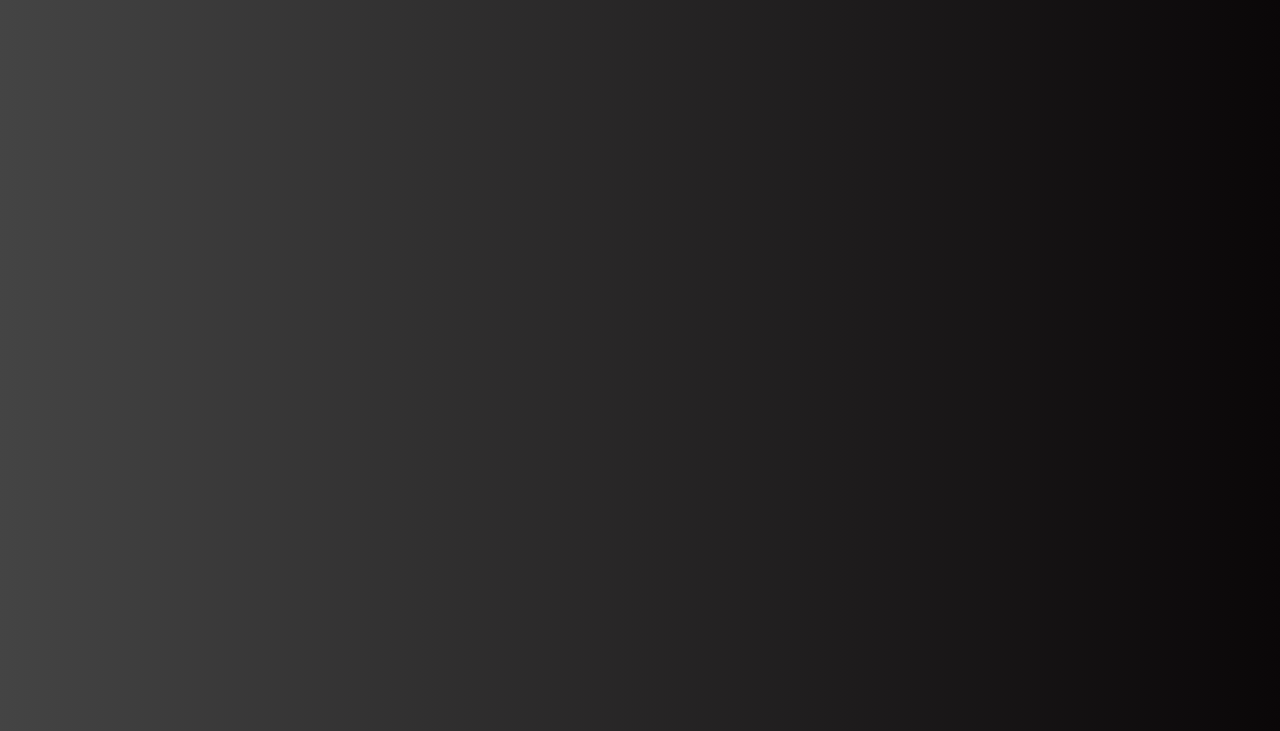
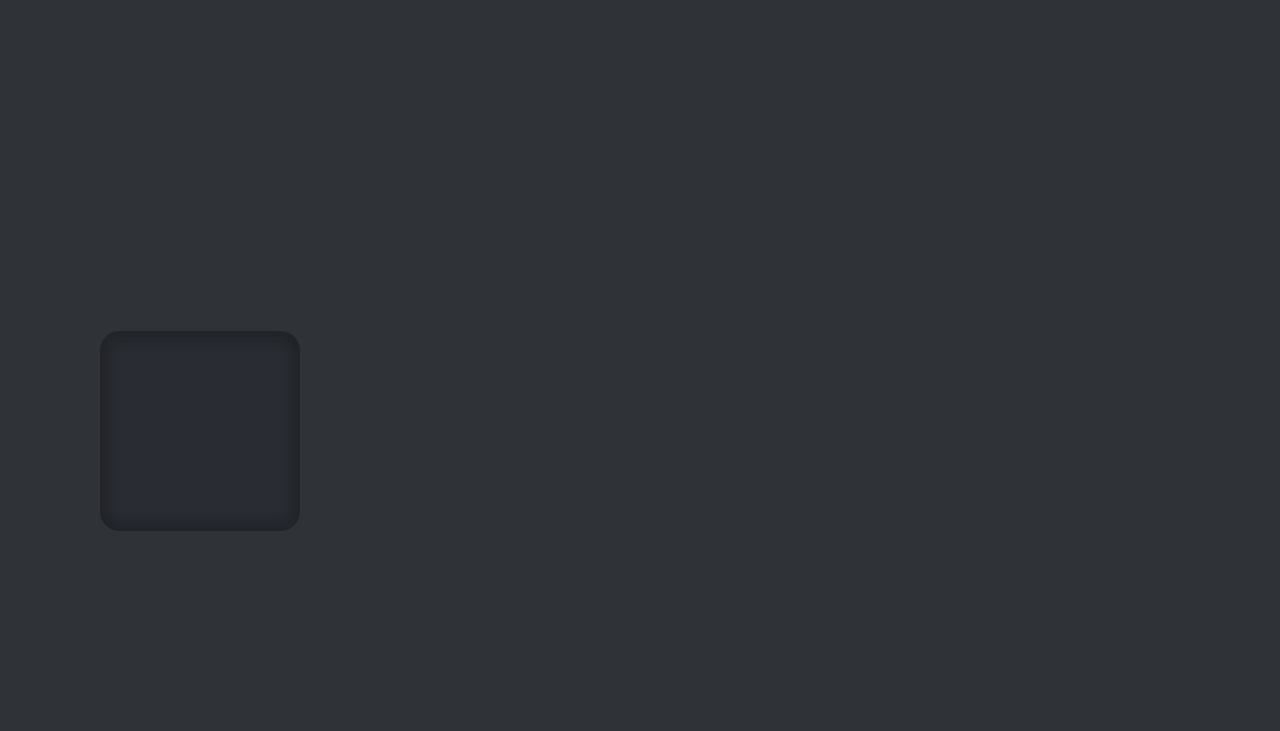
Before and after one commit to MarcoMattiuz/BluePrintSite_Project, a website: page index.html in a window 1280 px wide. Shown: the part 69-800 px from the top of the page. Drawn offline with Linux system fonts and the light colour scheme.

Commit message:
inset box

```diff
--- a/index.html
+++ b/index.html
@@ -27,5 +27,10 @@
 
         </nav>
     </header>
+
+
+    <div id="element">
+
+    </div>
 </body>
 </html>
--- a/style.css
+++ b/style.css
@@ -1,5 +1,7 @@
 :root{
-    --ebony: #0A0708;
+    --ebonyOP: rgba(10, 7, 8, 0.7);
+    --ebony: rgba(10, 7, 8, 1);
+    --coolGrayOP: #444444ea;
     --coolGray: #444444;
     --gray: #747474;
     --grayOP: #747474a9;
@@ -7,7 +9,7 @@
     --ligthGrayOP: #b1b1b1b6;
 }
 body{
-    background: radial-gradient(circle at 100%, var(--ebony),var(--coolGray));
+    background:#2a2d32f8;
     display: flex;
     justify-content: center;
 }
@@ -71,3 +73,20 @@ nav{
 
         font-size: 25px;
 }
+
+#element{
+    position: absolute;
+    background: #2a2d32f8;
+    width: 200px;
+    height: 200px;
+
+    top: 400px;
+    left: 100px;
+
+    border-radius: 20px;
+
+    box-shadow:
+    inset 5px  5px 8px 8px  rgba(0, 0, 0, 0.1),
+    inset -5px  -5px 8px 8px  rgba(0, 0, 0, 0.1);
+
+}
```
